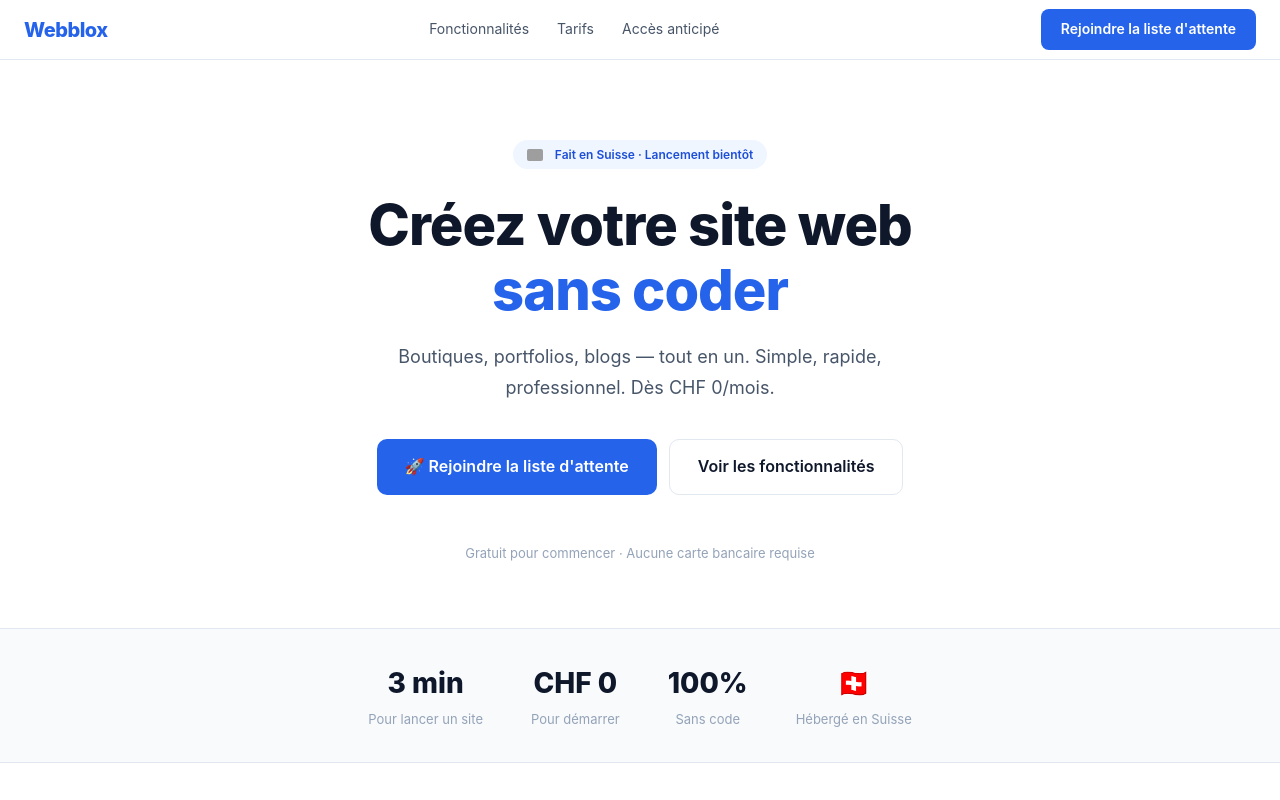
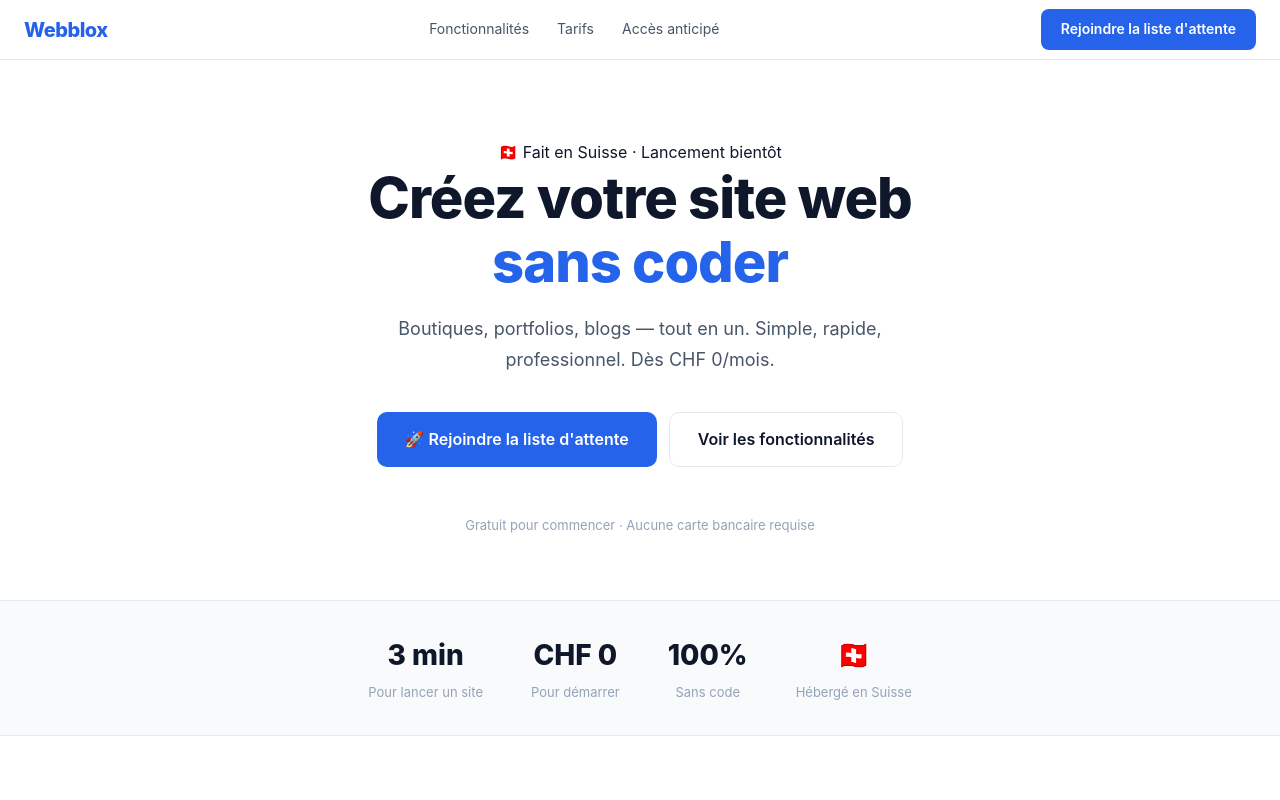
Before and after one commit to KevinSalzmann/webblox-landing, a plain HTML site: page index.html in a window 1280 px wide. Shown: the top 800 px of the page. Drawn offline with Linux system fonts and the light colour scheme; grey boxes are pictures that could not be loaded.

Commit message:
Update index.html

```diff
--- a/index.html
+++ b/index.html
@@ -139,7 +139,7 @@ footer{background:var(--text);padding:40px 24px;color:#94A3B8}
 
 <!-- HERO -->
 <section class="hero">
-  <div class="hero-badge"><img src="https://flagcdn.com/16x12/ch.png" width="16" height="12" alt="CH" style="vertical-align:middle; margin-right:6px; border-radius:2px;">Fait en Suisse · Lancement bientôt</div>
+  <div class="badge">🇨🇭 Fait en Suisse · Lancement bientôt</div>
   <h1>Créez votre site web<br><span>sans coder</span></h1>
   <p>Boutiques, portfolios, blogs — tout en un. Simple, rapide, professionnel. Dès CHF 0/mois.</p>
   <div class="hero-actions">
```
